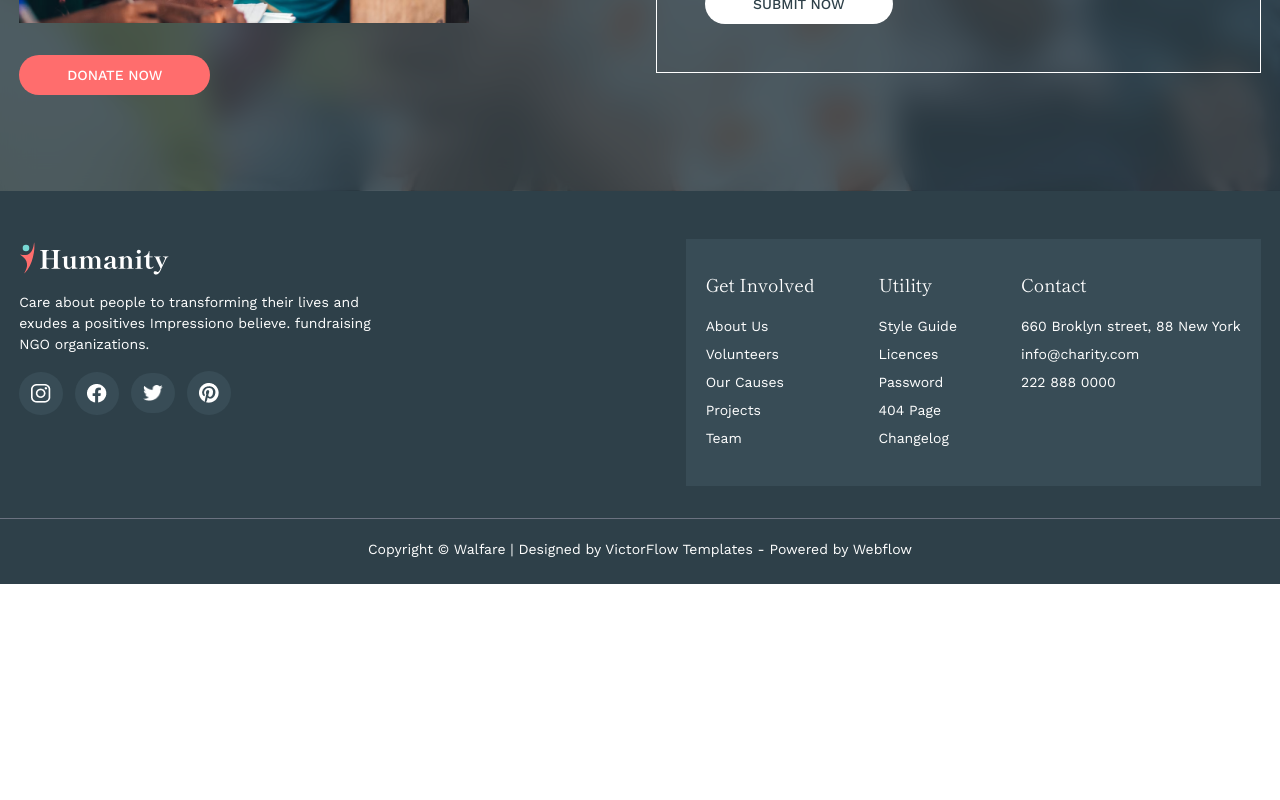
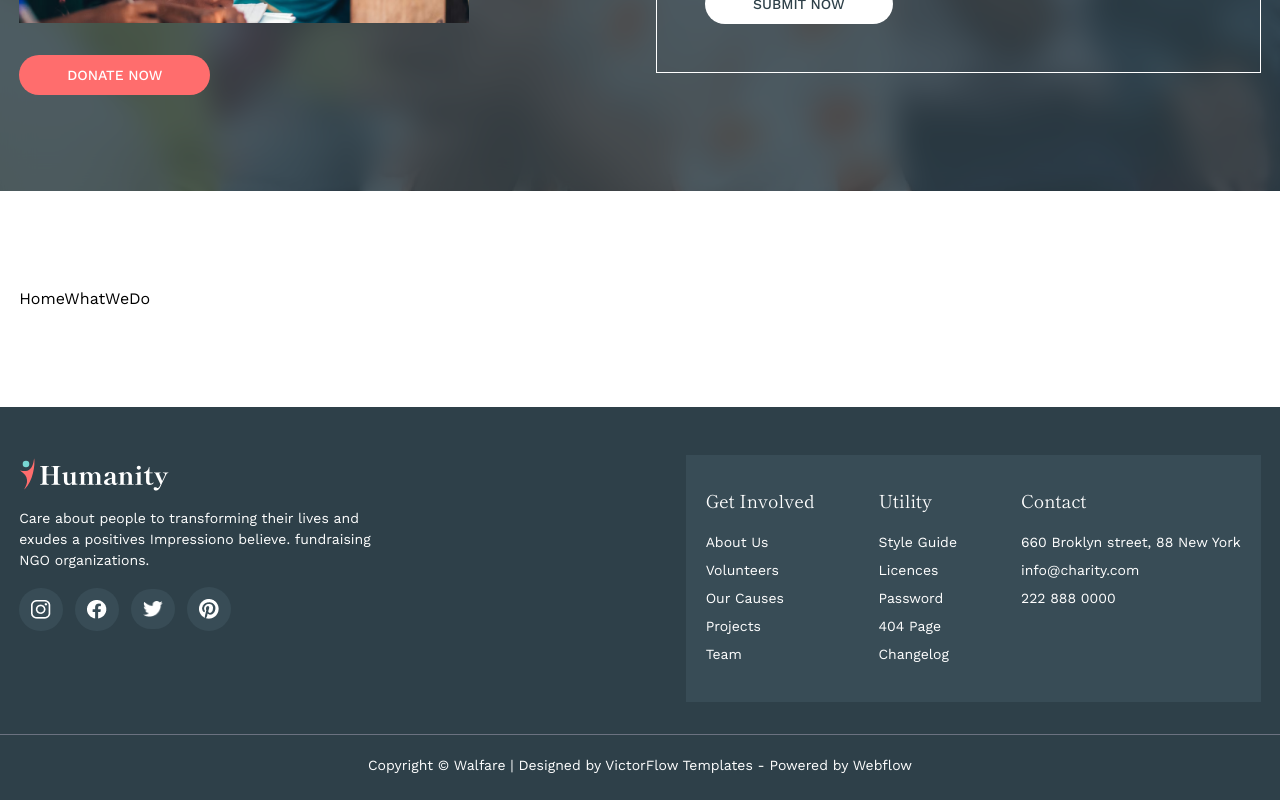
Before and after one commit to gpsimi/humanity_charity, a Next.js app: page / in a window 1280 px wide. Shown: the part 3184-3984 px from the top of the page. Before the commit the page ends 3768 px from the top, so only its background shows below. Built offline with nearby package versions, Linux system fonts and the light colour scheme; a web font is replaced by a local one.

Commit message:
HomeWhatWeDo  Update

```diff
--- a/app/page.tsx
+++ b/app/page.tsx
@@ -3,6 +3,7 @@ import HomeAbout from "@/components/sections/HomeSection/HomeAbout";
 import HomeCauses from "@/components/sections/HomeSection/HomeCauses";
 import HomeHero from "@/components/sections/HomeSection/HomeHero";
 import HomeVolunteer from "@/components/sections/HomeSection/HomeVolunteer";
+import HomeWhatWeDo from "@/components/sections/HomeSection/HomeWhatWeDo";
 
 
 
@@ -15,6 +16,7 @@ export default function Home() {
       <HomeAbout />
       <HomeCauses />
       <HomeVolunteer />
+      <HomeWhatWeDo />
     </section>
   );
 }
--- /dev/null
+++ b/components/sections/HomeSection/HomeWhatWeDo.tsx
@@ -0,0 +1,13 @@
+import React from 'react'
+
+const HomeWhatWeDo = () => {
+  return (
+    <section className='md:py-24 py-12'>
+      <div className='container mx-auto max-w-[1280px] '>
+        HomeWhatWeDo
+      </div>
+    </section>
+  )
+}
+
+export default HomeWhatWeDo
```
